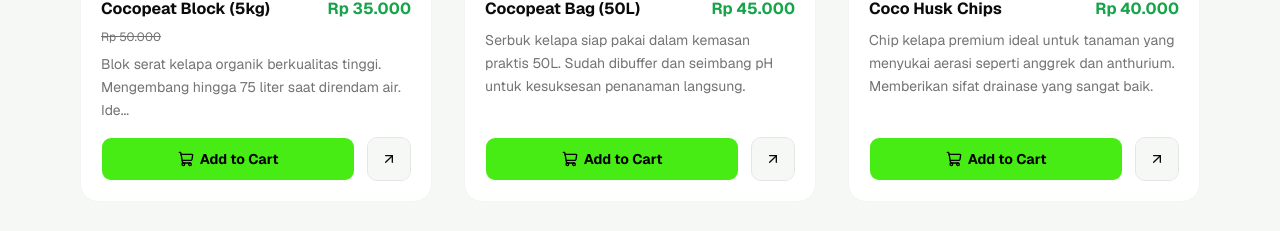
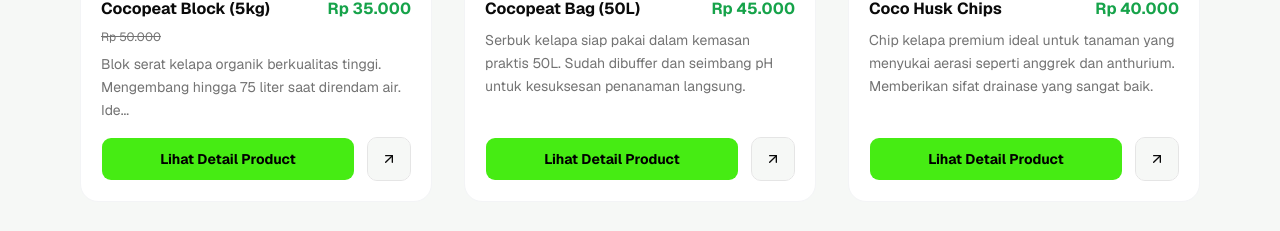
Before and after one commit to Avinnskie/cocopeat, a Next.js app: page / in a window 1280 px wide. Shown: the part 1895-2126 px from the top of the page. Built offline with nearby package versions, Linux system fonts and the light colour scheme.

Commit message:
feat: add section id

```diff
--- a/src/components/sections/product-catalog.tsx
+++ b/src/components/sections/product-catalog.tsx
@@ -9,7 +9,7 @@ function formatPrice(price: number): string {
 
 export default function ProductCatalog() {
   return (
-    <section className="py-16 sm:py-20 md:py-24 px-5 sm:px-8 md:px-12 lg:px-20">
+    <section id="product" className="py-16 sm:py-20 md:py-24 px-5 sm:px-8 md:px-12 lg:px-20">
       <div className="text-center space-y-4 mb-12">
         <p className="text-sm font-semibold text-[#16A34A] uppercase tracking-widest">
           KATALOG KAMI
@@ -63,8 +63,7 @@ export default function ProductCatalog() {
               </p>
               <div className="flex items-center gap-3">
                 <Button className="flex-1 bg-[#46EC13] hover:bg-[#3BD410] text-black font-bold h-11 text-sm">
-                  <ShoppingCart className="w-4 h-4" />
-                  Add to Cart
+                  Lihat Detail Product
                 </Button>
                 <Button
                   variant="outline"
@@ -81,7 +80,7 @@ export default function ProductCatalog() {
 
       <div className="text-center mt-10">
         <a
-          href="#"
+          href="/products"
           className="inline-flex items-center gap-2 text-[#16A34A] font-semibold text-sm hover:underline"
         >
           Lihat semua katalog <ArrowRight className="w-4 h-4" />
```
